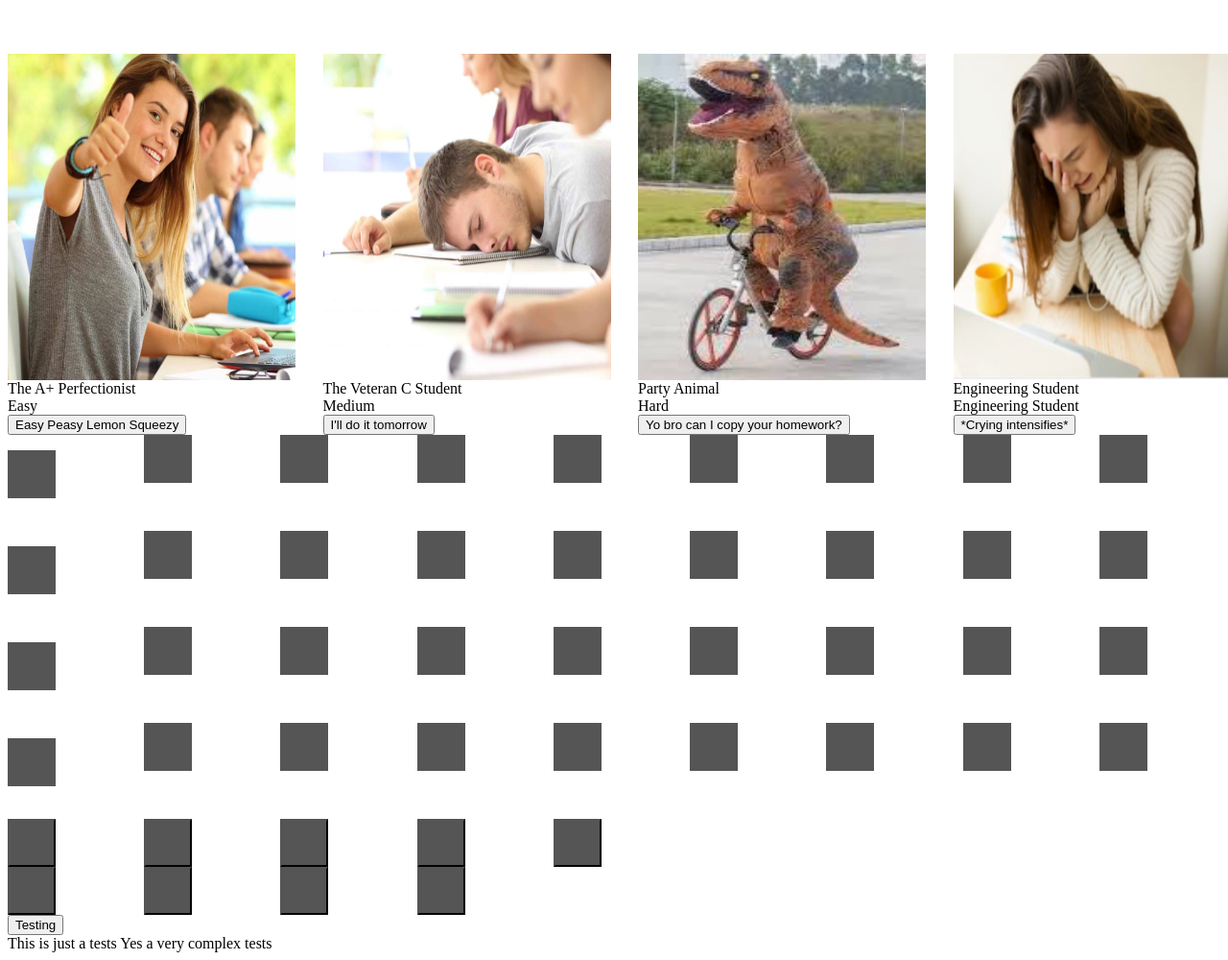
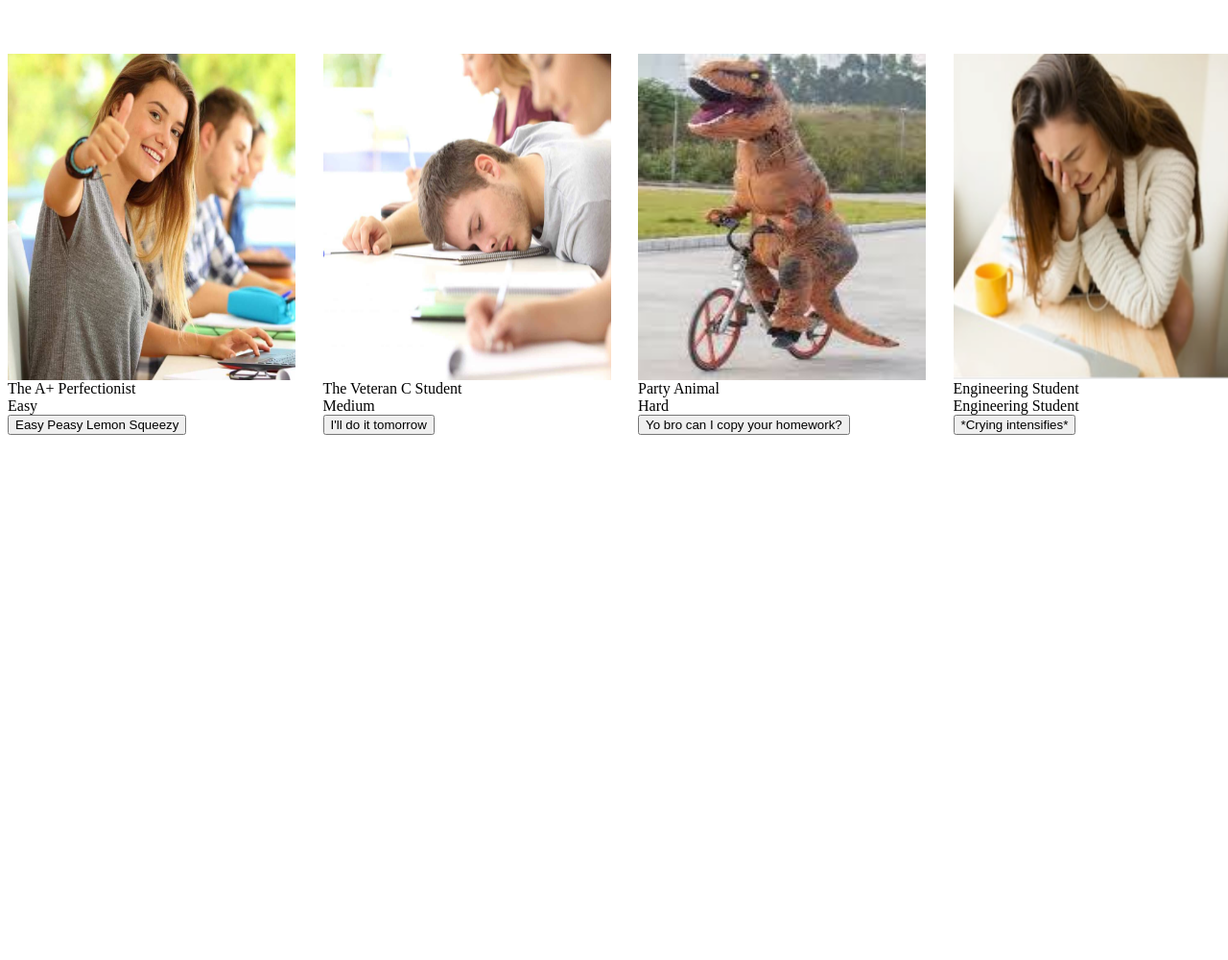
Before and after one commit to ChaseOdgers/Game-Center, a plain HTML site: page TDefense.html in a window 1280 px wide. Shown: the part 97-1097 px from the top of the page at 96% size. After the commit the page ends 800 px from the top, so only its background shows below. Drawn offline with Linux system fonts and the light colour scheme.

Commit message:
Properly hide main game
The main game is now hidden while the player is choosing in the beginning menu

```diff
--- a/TDefense.html
+++ b/TDefense.html
@@ -1,3 +1,4 @@
+<html>
   <head>
     <title>The Good Student</title>
     <link rel = "stylesheet" href = styles/tDefense/tDefense.css>
@@ -10,11 +11,12 @@
     <script type = "text/javascript" src = "sources/tDefense/studentCommitments.js" defer></script>
   <head>
 
+  <body>
 
     <h1 id = "mainHeading" style = "font-size:60; text-align:center">Choose your fighter</h1><br>
 
+    <!--STARTING MENU-->
     <div id = "startingMenu" class = "starter">
-
       <div>
         <br>
         <img src = imgs/tDefense/aStudent.jpg style = "width:300px;height:340"><br>
@@ -22,7 +24,6 @@
         Easy<br>
         <button id = "aStudent">Easy Peasy Lemon Squeezy</button>
       </div>
-
 
       <div>
         <br>
@@ -49,69 +50,17 @@
       </div>
     </div>
 
-<div class = "row" id = "r1">
-  <p class = tile id = "c1"></p><br>
-  <p class = tile id = "c2"></p><br>
-  <p class = tile id = "c3"></p><br>
-  <p class = tile id = "c4"></p><br>
-  <p class = tile id = "c5"></p><br>
-  <p class = tile id = "c6"></p><br>
-  <p class = tile id = "c7"></p><br>
-  <p class = tile id = "c8"></p><br>
-  <p class = tile id = "c9"></p><br>
+
+    <!--Game Display-->
+    <div class = "mainGameStyle" id = "mainGame">
+      <div class = "boardandPlayer">
+        <table id = "mainTable"></table>
+        Test Again
       </div>
 
-<div class = "row" id = "r2">
-  <p class = tile id = "c1"></p><br>
-  <p class = tile id = "c2"></p><br>
-  <p class = tile id = "c3"></p><br>
-  <p class = tile id = "c4"></p><br>
-  <p class = tile id = "c5"></p><br>
-  <p class = tile id = "c6"></p><br>
-  <p class = tile id = "c7"></p><br>
-  <p class = tile id = "c8"></p><br>
-  <p class = tile id = "c9"></p><br>
+      <div class = "playerStats">
+        Not agian
       </div>
 
-<div class = "row" id = "r3">
-  <p class = tile id = "c1"></p><br>
-  <p class = tile id = "c2"></p><br>
-  <p class = tile id = "c3"></p><br>
-  <p class = tile id = "c4"></p><br>
-  <p class = tile id = "c5"></p><br>
-  <p class = tile id = "c6"></p><br>
-  <p class = tile id = "c7"></p><br>
-  <p class = tile id = "c8"></p><br>
-  <p class = tile id = "c9"></p><br>
-</div>
-
-<div class = "row" id = "r4">
-  <p class = tile id = "c1"></p><br>
-  <p class = tile id = "c2"></p><br>
-  <p class = tile id = "c3"></p><br>
-  <p class = tile id = "c4"></p><br>
-  <p class = tile id = "c5"></p><br>
-  <p class = tile id = "c6"></p><br>
-  <p class = tile id = "c7"></p><br>
-  <p class = tile id = "c8"></p><br>
-  <p class = tile id = "c9"></p><br>
-</div>
-
-<div class = "row" id = "r5">
-  <button class = tile id = "c1"></button><br>
-  <button class = tile id = "c2"></button><br>
-  <button class = tile id = "c3"></button><br>
-  <button class = tile id = "c4"></button><br>
-  <button class = tile id = "c5"></button><br>
-  <button class = tile id = "c6"></button><br>
-  <button class = tile id = "c7"></button><br>
-  <button class = tile id = "c8"></button><br>
-  <button class = tile id = "c9"></button><br>
-</div>
-
-<button onclick="toggleMenuVisibility()">Testing</button>
-
-<div id = "upgradeMenu" opacity = 0>
-  This is just a tests
-  Yes a very complex tests
-</div>
+  </body>
+</html>
--- a/sources/tDefense/gameGeneration.js
+++ b/sources/tDefense/gameGeneration.js
@@ -4,6 +4,7 @@ document.addEventListener("DOMContentLoaded",() => {
 
     document.getElementById("startingMenu").remove();
     document.getElementById("mainHeading").innerHTML = "The Good Student";
+    document.getElementById("mainGame").style.visibility = "visible";
 
 
 
@@ -13,6 +14,7 @@ document.addEventListener("DOMContentLoaded",() => {
 
     document.getElementById("startingMenu").remove();
     document.getElementById("mainHeading").innerHTML = "The Good Student";
+    document.getElementById("mainGame").style.visibility = "visible";
 
 
 
@@ -23,6 +25,7 @@ document.addEventListener("DOMContentLoaded",() => {
 
     document.getElementById("startingMenu").remove();
     document.getElementById("mainHeading").innerHTML = "The Good Student";
+    document.getElementById("mainGame").style.visibility = "visible";
 
 
 
@@ -33,7 +36,7 @@ document.addEventListener("DOMContentLoaded",() => {
 
     document.getElementById("startingMenu").remove();
     document.getElementById("mainHeading").innerHTML = "The Good Student";
-
+    document.getElementById("mainGame").style.visibility = "visible";
 
 
 
--- a/styles/tDefense/tDefense.css
+++ b/styles/tDefense/tDefense.css
@@ -1,14 +1,27 @@
-.tile
+
+div.starter
 {
-  color : green;
-  height : 50px;
-  width:50px;
-  background-color: #555;
+  column-count: 4;
+  column-gap: 50px;
 }
-div.row
+
+div.playerStats
 {
-  column-count: 9;
+  column-width: 50px;
 }
+
+div.boardAndPlayer
+{
+  column-width: 100px;
+}
+
+div.mainGameStyle
+{
+  column-count: 2;
+  visibility: hidden;
+}
+
+
 
 a.button{
   -webkit-appearance: button;
@@ -18,9 +31,3 @@ a.button{
   text-decoration: none;
   color: initial;
 }
-
-div.starter
-{
-  column-count: 4;
-  column-gap: 50px;
-}
```
Lines whose indentation alone changed are shown as unchanged.
